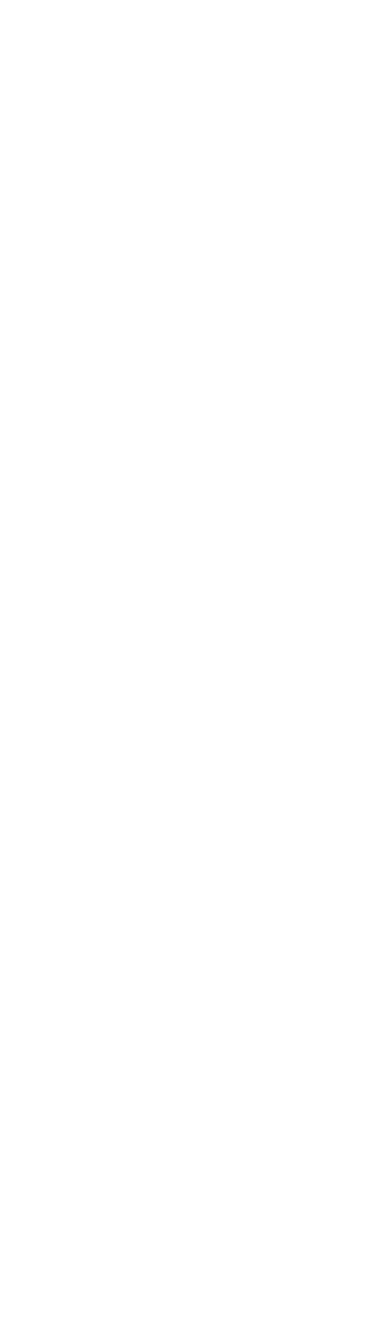
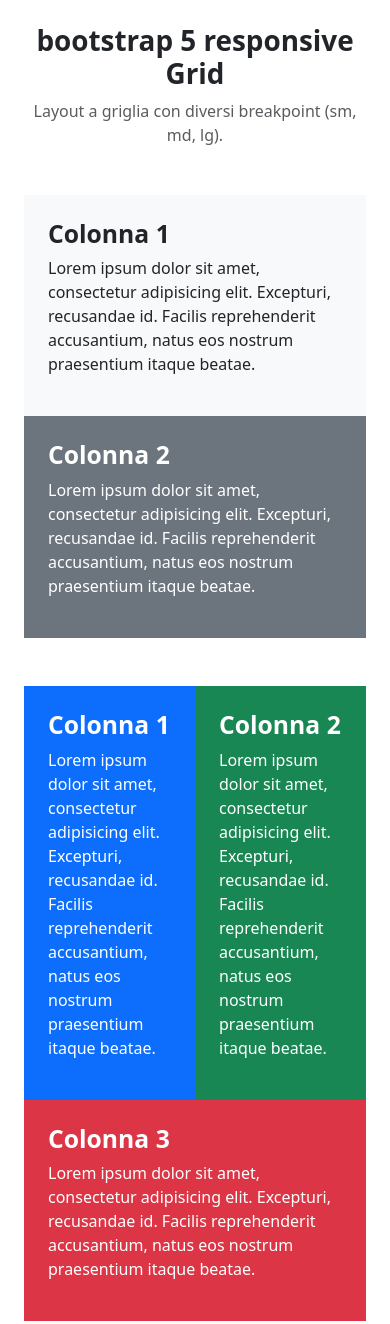
Before and after one commit to MhZ9191/htmlcss-bootstrap-layout, a plain HTML site: page index.html in a window 390 px wide. Before the commit the page ends 844 px from the top, so only its background shows below. Drawn offline with nearby package versions, Linux system fonts and the light colour scheme.

Commit message:
Add header and 2 first row for mobile

```diff
--- a/index.html
+++ b/index.html
@@ -9,5 +9,70 @@
     />
     <title>Hello World!</title>
   </head>
-  <body></body>
+  <body>
+    <div>
+      <div class="container px-4">
+        <!-- TOP PAGE -->
+        <h1 class="text-center mt-4 fw-semibold">
+          bootstrap 5 responsive Grid
+        </h1>
+        <div class="text-center text-body-secondary mb-5">
+          Layout a griglia con diversi breakpoint (sm, md, lg).
+        </div>
+
+        <!-- MAIN PAGE -->
+        <!-- PRIMO CONTAINER CON ROW E 2 COL -->
+        <section class="container mb-5">
+          <div class="row">
+            <div class="col-12 p-4 bg-body-tertiary">
+              <h2 class="fw-semibold">Colonna 1</h2>
+              <p>
+                Lorem ipsum dolor sit amet, consectetur adipisicing elit.
+                Excepturi, recusandae id. Facilis reprehenderit accusantium,
+                natus eos nostrum praesentium itaque beatae.
+              </p>
+            </div>
+            <div class="col-12 p-4 bg-secondary text-white">
+              <h2 class="fw-semibold">Colonna 2</h2>
+              <p>
+                Lorem ipsum dolor sit amet, consectetur adipisicing elit.
+                Excepturi, recusandae id. Facilis reprehenderit accusantium,
+                natus eos nostrum praesentium itaque beatae.
+              </p>
+            </div>
+          </div>
+        </section>
+
+        <!-- SECONDO CONTAINER CON ROW E 3 COL -->
+        <section class="container mb-5">
+          <div class="row">
+            <div class="col-6 p-4 text-white bg-primary">
+              <h2 class="fw-semibold">Colonna 1</h2>
+              <p>
+                Lorem ipsum dolor sit amet, consectetur adipisicing elit.
+                Excepturi, recusandae id. Facilis reprehenderit accusantium,
+                natus eos nostrum praesentium itaque beatae.
+              </p>
+            </div>
+            <div class="col-6 p-4 bg-success text-white">
+              <h2 class="fw-semibold">Colonna 2</h2>
+              <p>
+                Lorem ipsum dolor sit amet, consectetur adipisicing elit.
+                Excepturi, recusandae id. Facilis reprehenderit accusantium,
+                natus eos nostrum praesentium itaque beatae.
+              </p>
+            </div>
+            <div class="col-12 p-4 bg-danger text-white">
+              <h2 class="fw-semibold">Colonna 3</h2>
+              <p>
+                Lorem ipsum dolor sit amet, consectetur adipisicing elit.
+                Excepturi, recusandae id. Facilis reprehenderit accusantium,
+                natus eos nostrum praesentium itaque beatae.
+              </p>
+            </div>
+          </div>
+        </section>
+      </div>
+    </div>
+  </body>
 </html>
```
